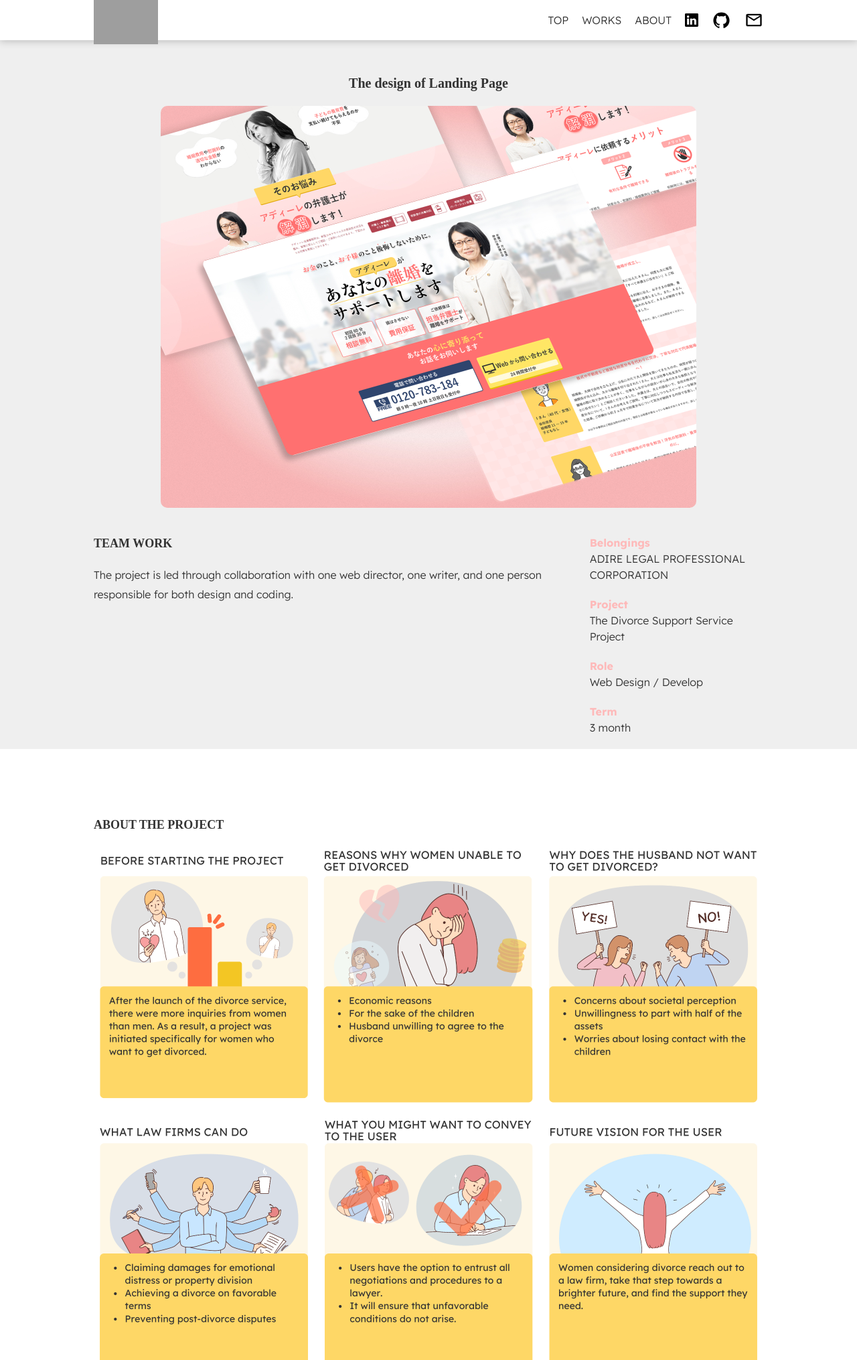
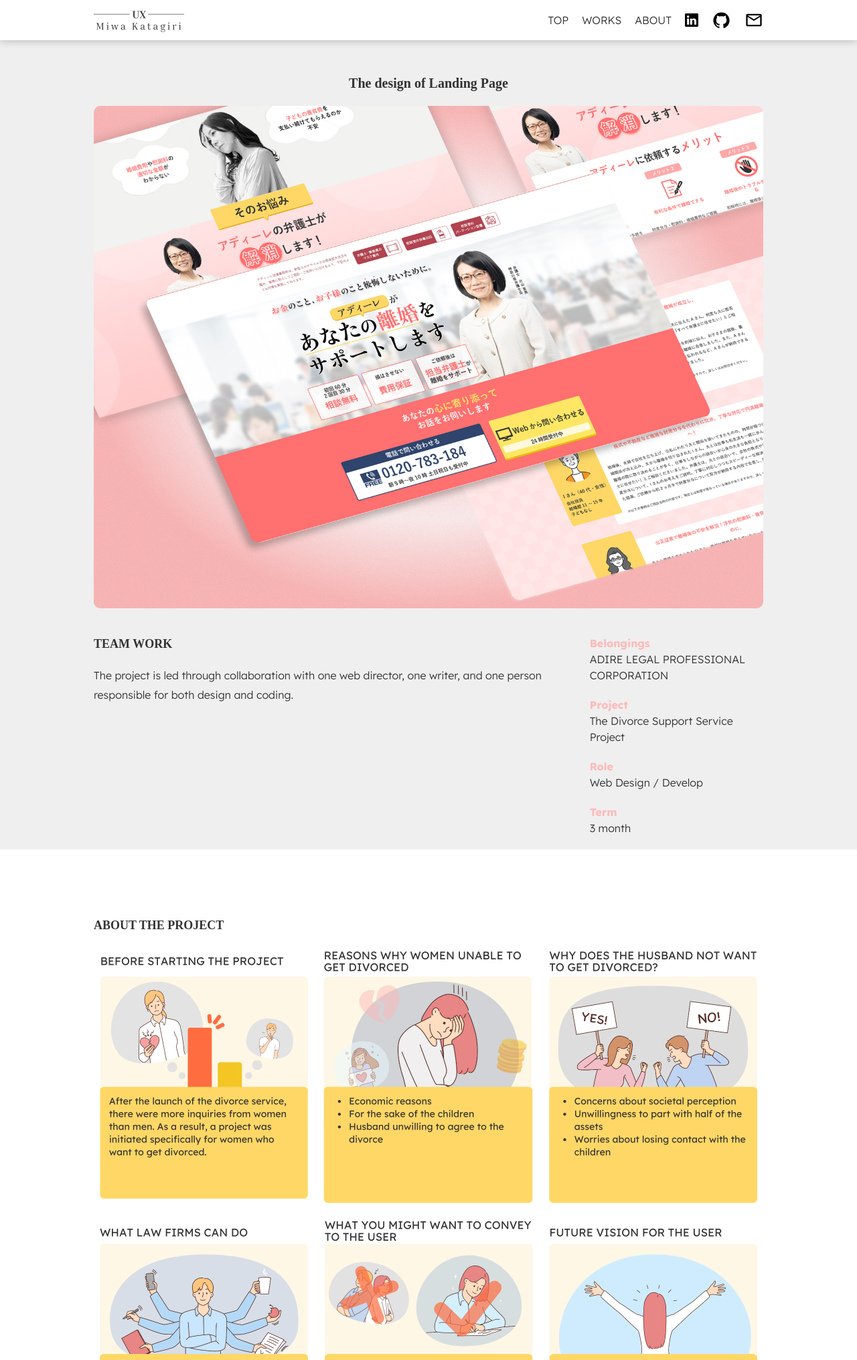
Before and after one commit to shenhe304/portfolio, a PHP site: page /works/web-rikon.html in a window 1280 px wide. Shown: the top 2030 px of the page at 67% size. Run offline with PHP 8.4, Linux system fonts and the light colour scheme; some web fonts are replaced; grey boxes are pictures that could not be loaded.

Commit message:
modify design

```diff
--- a/gulp_src/scss/layout/_l-header.scss
+++ b/gulp_src/scss/layout/_l-header.scss
@@ -22,7 +22,7 @@
         }
 
         &__logo{
-            width: 96px;
+            width: 135px;
         }
     }
 }
@@ -45,7 +45,7 @@
         }
 
         &__logo{
-            width: 94px;
+            width: 130px;
         }
     }
 }
@@ -68,7 +68,7 @@
         }
 
         &__logo{
-            width: 60px;
+            width: 100px;
         }
     }
 }
--- a/gulp_src/scss/object/project/_p-work-details.scss
+++ b/gulp_src/scss/object/project/_p-work-details.scss
@@ -7,7 +7,7 @@
             background: #EFEFEF;
         }
         &__mainVisual{
-            width: 800px;
+            width: 1000px;
             margin: 0 auto 40px;
             border-radius: 10px;
         }
@@ -51,7 +51,7 @@
 @include sp {
     .p-work-details{
         &__top{
-            padding-top: 100px;
+            padding: 100px 0 30px;
             background: #EFEFEF;
         }
         &__mainVisual{
--- a/inc/header-top.html
+++ b/inc/header-top.html
@@ -1,5 +1,5 @@
 <div class="l-header__wrap">
-    <a href="#"><img src="./assets/img/icon/logo.svg" alt="logo" class="l-header__logo"></a>
+    <a href="#"><img src="./assets/img/common/logo.svg" alt="logo" class="l-header__logo"></a>
     <nav class="l-nav">
         <ul class="l-nav__links">
             <li><a href="#" class="l-nav__link">TOP</a></li>
--- a/inc/header.html
+++ b/inc/header.html
@@ -1,5 +1,5 @@
 <div class="l-header__wrap l-header__wrap--small">
-    <a href="../index.html"><img src="../assets/img/icon/logo.svg" alt="logo" class="l-header__logo"></a>
+    <a href="../index.html"><img src="../assets/img/common/logo.svg" alt="logo" class="l-header__logo"></a>
     <nav class="l-nav">
         <ul class="l-nav__links">
             <li><a href="../index.html" class="l-nav__link">TOP</a></li>
--- a/works/web-rikon.html
+++ b/works/web-rikon.html
@@ -26,7 +26,7 @@
             <h1 class="c-title-lv1 p-work-details__h1">The design of Landing Page</h1>
             <img src="../assets/img/top/mv-work-rikon.jpg" alt="main visual of new website" class="p-work-details__mainVisual">
             <div class="l-containerWorks p-work-details__wrap">
-                <div class="p-work-details__item">
+                <div class="p-work-details__item u-mb20-sp">
                     <h2 class="c-title-lv2">TEAM WORK</h2>
                     <p>The project is led through collaboration with one web director, one writer, and one person responsible for both design and coding.</p>
                 </div>
```
Also changed, not shown: assets/css/style.css.
